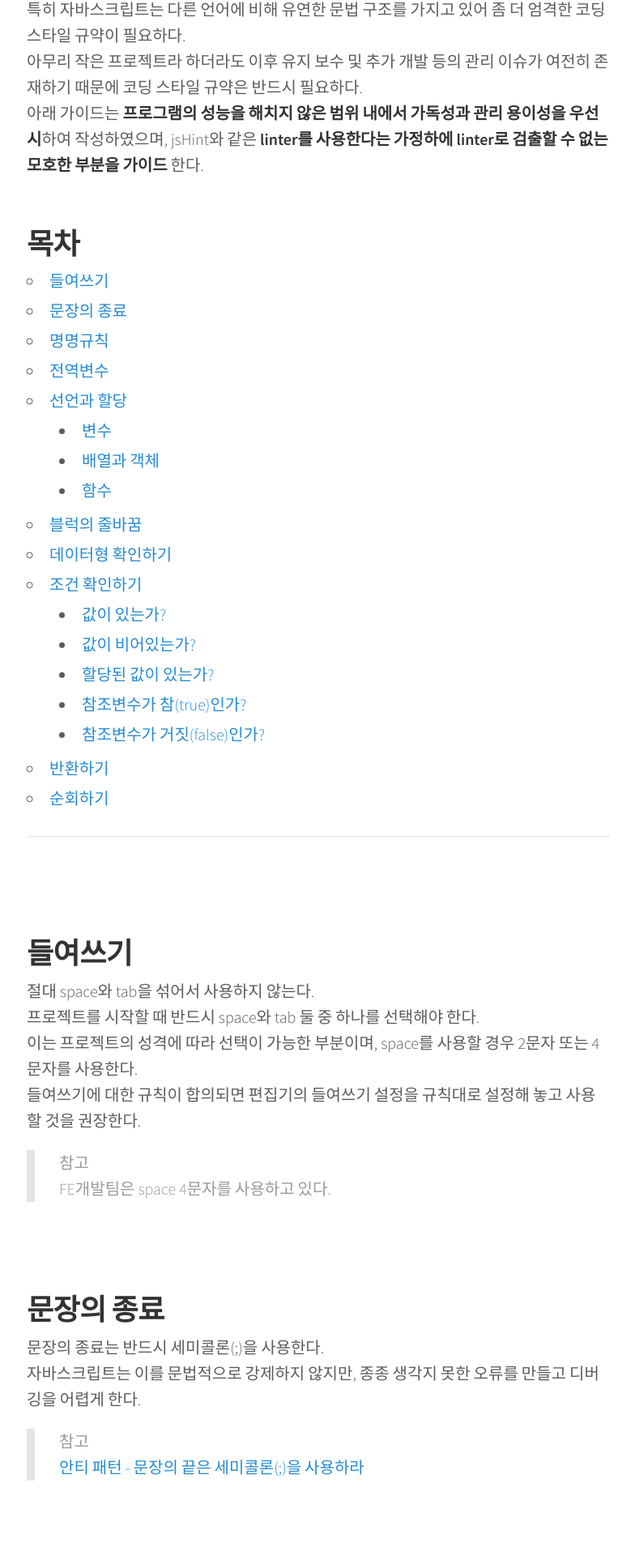
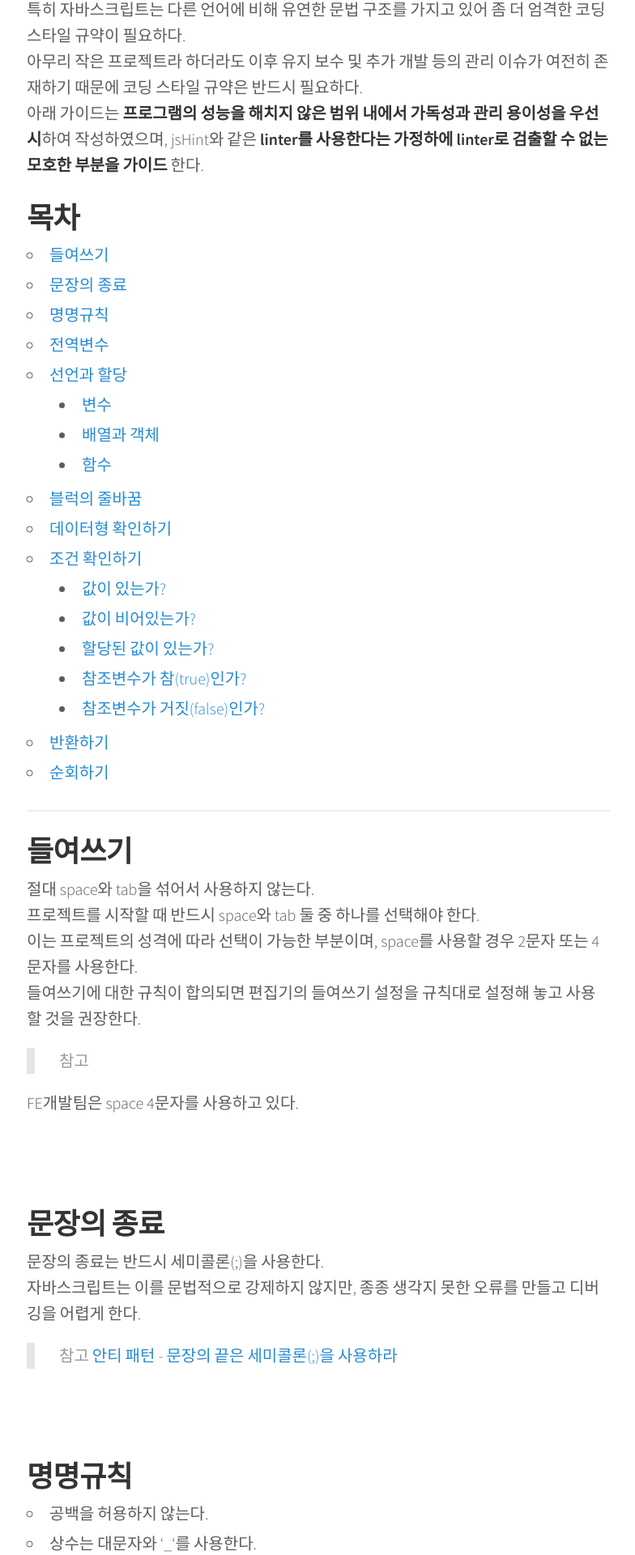
Before and after one commit to qnfzks55/jijong.github.io, a Jekyll site: the page built from _posts/2016-12-26-jscording.md, in a window 1280 px wide. Shown: the part 364-2284 px from the top of the page at 81% size, without its empty margins (247-1031 px from the left). Built offline with Jekyll 4.4.1, drawn with Linux system fonts in a browser that asks for light colours; nearby versions of some CDN libraries; comment, search, counter and statistics services are not loaded.

Commit message:
1226 포스트 수정

````diff
--- a/_posts/2016-12-26-jscording.md
+++ b/_posts/2016-12-26-jscording.md
@@ -9,10 +9,11 @@ share: true
 ---
 
 # 코딩 컨벤션
+
 코딩 컨벤션은 **읽고, 관리하기 쉬운 코드를 작성하기 위한 일종의 코딩 스타일 규약**이다.<br>
 특히 자바스크립트는 다른 언어에 비해 유연한 문법 구조를 가지고 있어 좀 더 엄격한 코딩 스타일 규약이 필요하다.<br>
 아무리 작은 프로젝트라 하더라도 이후 유지 보수 및 추가 개발 등의 관리 이슈가 여전히 존재하기 때문에 코딩 스타일 규약은 반드시 필요하다.<br>
-아래 가이드는 **프로그램의 성능을 해치지 않은 범위 내에서 가독성과 관리 용이성을 우선시**하여 작성하였으며, jsHint와 같은 **linter를 사용한다는 가정하에 linter로 검출할 수 없는 모호한 부분을 가이드** 한다.<br><br>
+아래 가이드는 **프로그램의 성능을 해치지 않은 범위 내에서 가독성과 관리 용이성을 우선시**하여 작성하였으며, jsHint와 같은 **linter를 사용한다는 가정하에 linter로 검출할 수 없는 모호한 부분을 가이드** 한다.
 
 ## 목차
 * [들여쓰기](#들여쓰기)
@@ -36,26 +37,28 @@ share: true
 
 ***
 
-<br>
-<br>
-
 ## 들여쓰기
 절대 space와 tab을 섞어서 사용하지 않는다.<br>
 프로젝트를 시작할 때 반드시 space와 tab 둘 중 하나를 선택해야 한다.<br>
 이는 프로젝트의 성격에 따라 선택이 가능한 부분이며, space를 사용할 경우 2문자 또는 4문자를 사용한다.<br>
 들여쓰기에 대한 규칙이 합의되면 편집기의 들여쓰기 설정을 규칙대로 설정해 놓고 사용할 것을 권장한다. <br>
-> 참고<br>
+
+> 참고
+
 FE개발팀은 space 4문자를 사용하고 있다.
 
 <br><br>
 ## 문장의 종료
+
 문장의 종료는 반드시 세미콜론(;)을 사용한다.<br>
 자바스크립트는 이를 문법적으로 강제하지 않지만, 종종 생각지 못한 오류를 만들고 디버깅을 어렵게 한다.<br>
-> 참고<br>
+
+> 참고
 [안티 패턴 - 문장의 끝은 세미콜론(;)을 사용하라](https://github.com/nhnent/fe.javascript/wiki/%EC%95%88%ED%8B%B0-%ED%8C%A8%ED%84%B4#%EB%AC%B8%EC%9E%A5%EC%9D%98-%EB%81%9D%EC%9D%80-%EC%84%B8%EB%AF%B8%EC%BD%9C%EB%A1%A0%EC%9D%84-%EC%82%AC%EC%9A%A9%ED%95%98%EB%9D%BC)
 
 <br><br>
 ## 명명규칙
+
 * 공백을 허용하지 않는다.
 * 상수는 대문자와 '_'를 사용한다.
 * 생성자는 대문자 카멜표기법을 사용한다.
@@ -68,14 +71,18 @@ FE개발팀은 space 4문자를 사용하고 있다.
     * 커스텀 객체의 프로퍼티 이름에도 동일
 
 [상수]
+
 ```javascript
 SYMBOLIC_CONSTANTS;
+
 ```
 [생성자]
+
 ```javascript
 ConstructorName;
 ```
 [변수]
+
 ```javascript
 // 숫자, 문자, 불린
 dog;
@@ -88,6 +95,7 @@ dogs;
 rDesc;
 ```
 [함수]
+
 ```javascript
 // 함수
 functionName;
@@ -99,11 +107,13 @@ onClickEventHandler;
 isAvailable;
 ```
 [private]
+
 ```javascript
 _privateVariableName;
 _privateFunctionName;
 ```
 [커스텀 객체와 프로퍼티]
+
 ```javascript
 customObjectName;
 customObjectName.propertyName;
@@ -114,17 +124,20 @@ _privateCustomObjectName._privatePropertyName;
 
 <br><br>
 ## 전역변수
+
 네임스페이스를 사용하여 전역변수를 최소화하며 암묵적인 전역변수는 절대로 사용하지 않는다.<br>
 > 참고<br>
 [안티 패턴 - 전역변수 대신 네임스페이스를 사용하라](https://github.com/nhnent/fe.javascript/wiki/%EC%95%88%ED%8B%B0-%ED%8C%A8%ED%84%B4#%EC%A0%84%EC%97%AD%EB%B3%80%EC%88%98-%EB%8C%80%EC%8B%A0-%EB%84%A4%EC%9E%84%EC%8A%A4%ED%8E%98%EC%9D%B4%EC%8A%A4%EB%A5%BC-%EC%82%AC%EC%9A%A9%ED%95%98%EB%9D%BC)<br>
 [안티 패턴 - 변수 선언시 반드시 "var" 키워드를 사용하라](https://github.com/nhnent/fe.javascript/wiki/%EC%95%88%ED%8B%B0-%ED%8C%A8%ED%84%B4#%EB%B3%80%EC%88%98-%EC%84%A0%EC%96%B8%EC%8B%9C-%EB%B0%98%EB%93%9C%EC%8B%9C-var-%ED%82%A4%EC%9B%8C%EB%93%9C%EB%A5%BC-%EC%82%AC%EC%9A%A9%ED%95%98%EB%9D%BC)
 
 [전역변수]
+
 ```javascript
 // Bad
 myglobal = "hello";
 ```
 [암묵적 전역 - 1]
+
 ```javascript
 // Good
 function sum(x, y) {
@@ -138,7 +151,9 @@ function sum(x, y) {
    return result;
 }
 ```
+
 [암묵적 전역 - 2]
+
 ```javascript
 // Good
 function foo() {
@@ -155,7 +170,9 @@ function foo() {
 
 <br><br>
 ## 선언과 할당
+
 ### 변수
+
 변수의 선언은 호이스팅 비용과 가독성을 고려하여 분산시키지 않고, 함수 스코프의 시작 지점에서 var를 한 번만 사용하여 선언한다.<br>
 변수는 var 선언과 동시에 할당(초기화)하는 것을 원칙으로 하지만, 아래와 같은 예외 상황을 허용한다.<br>
 * 선언과 할당을 동시에 함으로 인해 가독성이 크게 떨어지는 경우, 선언과 할당을 나눠서 할 수 있다.<br>
@@ -171,6 +188,7 @@ function foo() {
 [안티 패턴 - 변수와 함수는 사용하기 전에 선언하라](https://github.com/nhnent/fe.javascript/wiki/%EC%95%88%ED%8B%B0-%ED%8C%A8%ED%84%B4#%EB%B3%80%EC%88%98%EC%99%80-%ED%95%A8%EC%88%98%EB%8A%94-%EC%82%AC%EC%9A%A9%ED%95%98%EA%B8%B0-%EC%A0%84%EC%97%90-%EC%84%A0%EC%96%B8%ED%95%98%EB%9D%BC)
 
 [변수의 선언 및 할당]
+
 ```javascript
 // Good
 var foo = '',
````
